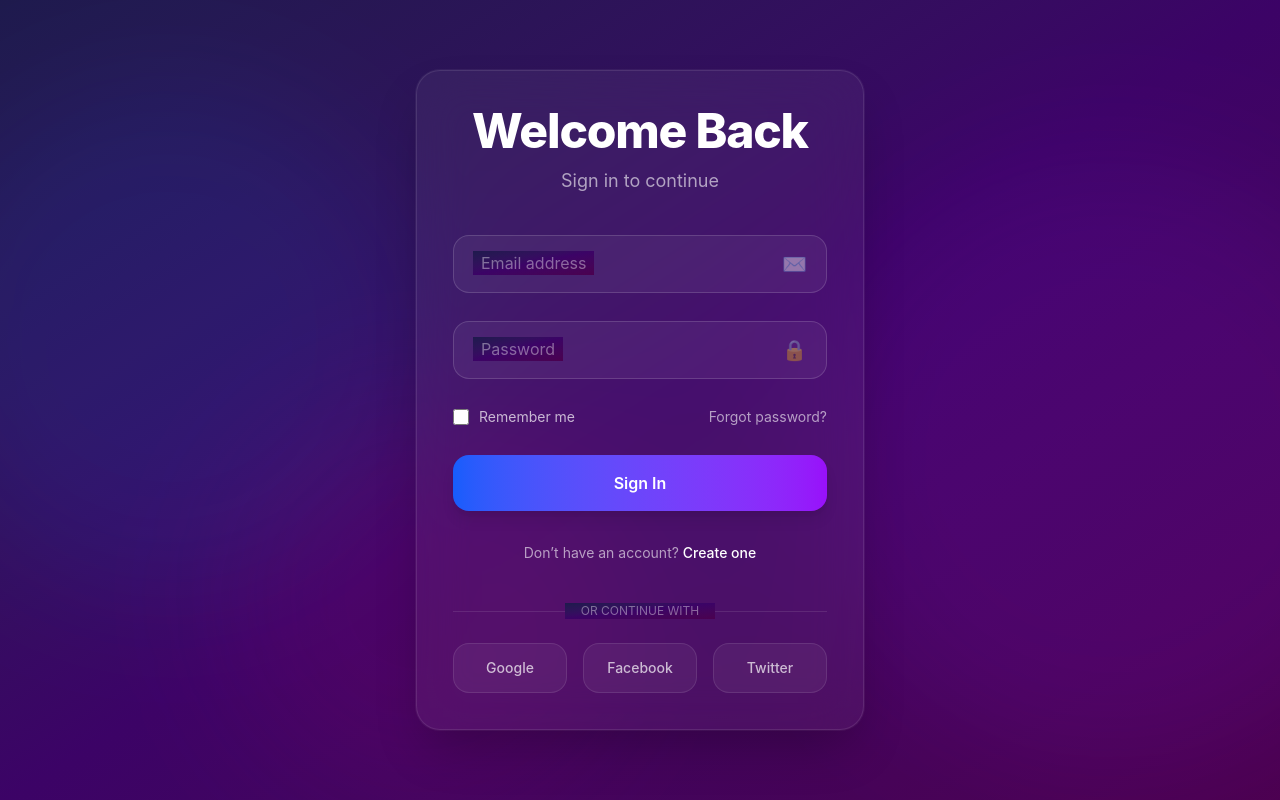
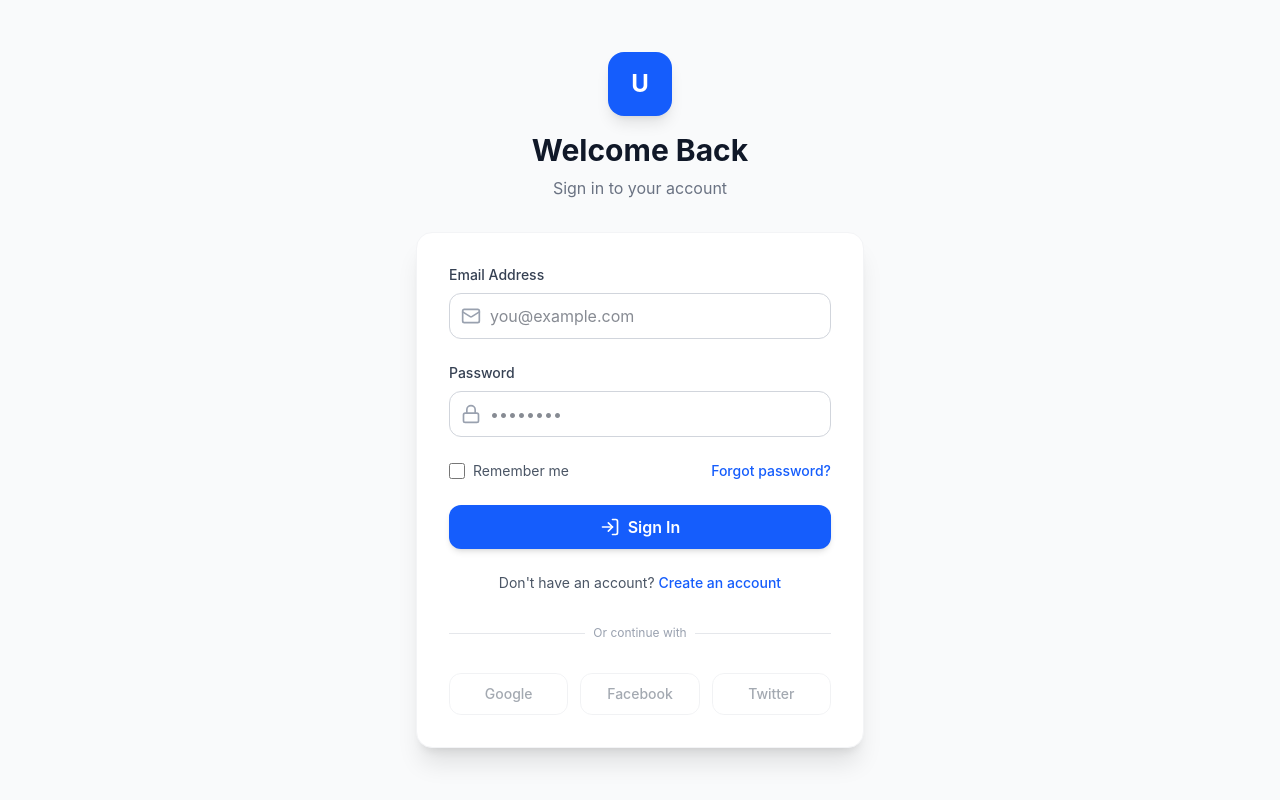
Before and after one commit to Sobanamjad/University-Management-System, a Next.js app: page /login in a window 1280 px wide. Built offline with nearby package versions, Linux system fonts and the light colour scheme.

Commit message:
feat: Fix the Login Page

```diff
--- a/src/app/(frontend)/login/page.tsx
+++ b/src/app/(frontend)/login/page.tsx
@@ -1,10 +1,10 @@
 // src/app/(frontend)/login/page.tsx
 'use client'
 
-import { useState, useRef, useEffect } from 'react'
+import { useState } from 'react'
 import { useRouter } from 'next/navigation'
 import Link from 'next/link'
-import gsap from 'gsap'
+import { LogIn, Mail, Lock } from 'lucide-react'
 
 export default function LoginPage() {
   const router = useRouter()
@@ -13,70 +13,11 @@ export default function LoginPage() {
   const [error, setError] = useState('')
   const [loading, setLoading] = useState(false)
 
-  const containerRef = useRef<HTMLDivElement>(null)
-  const formRef = useRef<HTMLDivElement>(null)
-  const titleRef = useRef<HTMLHeadingElement>(null)
-  const subtitleRef = useRef<HTMLParagraphElement>(null)
-  const fieldsRef = useRef<(HTMLDivElement | null)[]>([])
-  const buttonRef = useRef<HTMLButtonElement>(null)
-  const linkRef = useRef<HTMLDivElement>(null)
-
-  useEffect(() => {
-    const tl = gsap.timeline({ defaults: { ease: 'power3.out' } })
-
-    tl.fromTo(containerRef.current, { opacity: 0, y: 20 }, { opacity: 1, y: 0, duration: 1 })
-      .fromTo(
-        titleRef.current,
-        { y: -40, opacity: 0 },
-        { y: 0, opacity: 1, duration: 0.7 },
-        '-=0.6',
-      )
-      .fromTo(
-        subtitleRef.current,
-        { y: -30, opacity: 0 },
-        { y: 0, opacity: 1, duration: 0.6 },
-        '-=0.5',
-      )
-      .fromTo(
-        fieldsRef.current,
-        { y: 25, opacity: 0 },
-        { y: 0, opacity: 1, duration: 0.65, stagger: 0.12 },
-        '-=0.4',
-      )
-      .fromTo(
-        buttonRef.current,
-        { scale: 0.92, opacity: 0 },
-        { scale: 1, opacity: 1, duration: 0.6, ease: 'back.out(1.4)' },
-        '-=0.3',
-      )
-      .fromTo(linkRef.current, { y: 20, opacity: 0 }, { y: 0, opacity: 1, duration: 0.5 }, '-=0.3')
-
-    // Gentle floating background elements
-    gsap.to('.floating-shape', {
-      y: 'random(-15, 15)',
-      x: 'random(-15, 15)',
-      rotation: 'random(-5, 5)',
-      duration: 'random(8, 14)',
-      repeat: -1,
-      yoyo: true,
-      ease: 'sine.inOut',
-      stagger: { amount: 0.6 },
-    })
-  }, [])
-
   const handleSubmit = async (e: React.FormEvent) => {
     e.preventDefault()
     setLoading(true)
     setError('')
 
-    gsap.to(buttonRef.current, {
-      scale: 0.96,
-      duration: 0.12,
-      yoyo: true,
-      repeat: 1,
-    })
-
-    try {
     const res = await fetch('/api/users/login', {
       method: 'POST',
       headers: { 'Content-Type': 'application/json' },
@@ -86,156 +27,126 @@ export default function LoginPage() {
     const data = await res.json()
 
     if (res.ok) {
-        gsap.to(formRef.current, {
-          scale: 1.03,
-          duration: 0.3,
-          yoyo: true,
-          repeat: 1,
-          onComplete: () => router.push('/dashboard'),
-        })
+      router.push('/dashboard')
     } else {
       setError(data.errors?.[0]?.message || 'Invalid credentials')
-        gsap.to(formRef.current, {
-          x: [-8, 8, -8, 8, 0] as any,
-          duration: 0.35,
-          ease: 'power2.out',
-        })
     }
-    } catch {
-      setError('Network error — please try again')
-    } finally {
     setLoading(false)
-    }
   }
 
   return (
-    <div
-      ref={containerRef}
-      className="min-h-screen bg-gradient-to-br from-indigo-950 via-purple-950 to-fuchsia-950 flex items-center justify-center p-5 relative overflow-hidden"
-    >
-      <div className="absolute inset-0 pointer-events-none">
-        <div className="floating-shape absolute -left-20 top-20 w-[500px] h-[500px] bg-blue-600/10 rounded-full blur-3xl"></div>
-        <div className="floating-shape absolute -right-32 bottom-10 w-[600px] h-[600px] bg-purple-600/10 rounded-full blur-3xl"></div>
-        <div className="floating-shape absolute left-1/3 top-1/2 w-[400px] h-[400px] bg-pink-600/8 rounded-full blur-3xl -translate-x-1/2"></div>
+    <div className="min-h-screen bg-gray-50 flex items-center justify-center p-5">
+      <div className="w-full max-w-md">
+        {/* Logo/Brand */}
+        <div className="text-center mb-8">
+          <div className="w-16 h-16 bg-blue-600 rounded-2xl flex items-center justify-center mx-auto mb-4 shadow-lg">
+            <span className="text-white font-bold text-2xl">U</span>
+          </div>
+          <h1 className="text-3xl font-bold text-gray-900">Welcome Back</h1>
+          <p className="mt-2 text-gray-500">Sign in to your account</p>
         </div>
 
-      <div ref={formRef} className="relative w-full max-w-md z-10">
-        <div className="backdrop-blur-2xl bg-white/5 rounded-3xl shadow-2xl p-9 border border-white/10 ring-1 ring-white/5">
-          <div className="text-center mb-10">
-            <h1
-              ref={titleRef}
-              className="text-4xl md:text-5xl font-extrabold text-white tracking-tight"
-            >
-              Welcome Back
-            </h1>
-            <p ref={subtitleRef} className="mt-3 text-lg text-white/60">
-              Sign in to continue
-            </p>
-          </div>
-
+        {/* Form Card */}
+        <div className="bg-white rounded-2xl shadow-xl border border-gray-100 p-8">
           {error && (
-            <div className="mb-7 p-4 bg-red-900/30 border border-red-500/40 rounded-2xl text-center text-red-200 text-sm backdrop-blur-sm">
+            <div className="mb-6 p-3 bg-red-50 border border-red-200 rounded-xl text-center text-red-600 text-sm">
               {error}
             </div>
           )}
 
-          <form onSubmit={handleSubmit} className="space-y-7">
-            <div
-              ref={(el) => {
-                fieldsRef.current[0] = el
-              }}
-              className="group relative"
-            >
+          <form onSubmit={handleSubmit} className="space-y-6">
+            {/* Email Field */}
+            <div>
+              <label className="block text-sm font-medium text-gray-700 mb-2">Email Address</label>
+              <div className="relative">
+                <div className="absolute inset-y-0 left-0 pl-3 flex items-center pointer-events-none">
+                  <Mail className="h-5 w-5 text-gray-400" />
+                </div>
                 <input
                   type="email"
                   required
                   value={email}
                   onChange={(e) => setEmail(e.target.value)}
-                className="peer w-full px-5 py-4 bg-white/5 border border-white/15 rounded-2xl text-white placeholder-transparent focus:outline-none focus:border-blue-400/60 transition-all duration-300"
-                placeholder="Email address"
+                  className="block w-full pl-10 pr-3 py-2.5 border border-gray-300 rounded-xl focus:outline-none focus:ring-2 focus:ring-blue-500 focus:border-blue-500 text-gray-900"
+                  placeholder="you@example.com"
                 />
-              <label className="absolute left-5 -top-2.5 px-2 bg-gradient-to-br from-indigo-950 via-purple-950 to-fuchsia-950 text-white/70 text-sm transition-all duration-300 peer-placeholder-shown:top-4 peer-placeholder-shown:text-base peer-placeholder-shown:text-white/40 peer-focus:-top-2.5 peer-focus:text-sm peer-focus:text-blue-300">
-                Email address
-              </label>
-              <span className="absolute right-5 top-1/2 -translate-y-1/2 text-white/40 text-xl">
-                ✉️
-              </span>
+              </div>
             </div>
 
-            <div
-              ref={(el) => {
-                fieldsRef.current[1] = el
-              }}
-              className="group relative"
-            >
+            {/* Password Field */}
+            <div>
+              <label className="block text-sm font-medium text-gray-700 mb-2">Password</label>
+              <div className="relative">
+                <div className="absolute inset-y-0 left-0 pl-3 flex items-center pointer-events-none">
+                  <Lock className="h-5 w-5 text-gray-400" />
+                </div>
                 <input
                   type="password"
                   required
                   value={password}
                   onChange={(e) => setPassword(e.target.value)}
-                className="peer w-full px-5 py-4 bg-white/5 border border-white/15 rounded-2xl text-white placeholder-transparent focus:outline-none focus:border-purple-400/60 transition-all duration-300"
-                placeholder="Password"
+                  className="block w-full pl-10 pr-3 py-2.5 border border-gray-300 rounded-xl focus:outline-none focus:ring-2 focus:ring-blue-500 focus:border-blue-500 text-gray-900"
+                  placeholder="••••••••"
                 />
-              <label className="absolute left-5 -top-2.5 px-2 bg-gradient-to-br from-indigo-950 via-purple-950 to-fuchsia-950 text-white/70 text-sm transition-all duration-300 peer-placeholder-shown:top-4 peer-placeholder-shown:text-base peer-placeholder-shown:text-white/40 peer-focus:-top-2.5 peer-focus:text-sm peer-focus:text-purple-300">
-                Password
-              </label>
-              <span className="absolute right-5 top-1/2 -translate-y-1/2 text-white/40 text-xl">
-                🔒
-              </span>
+              </div>
             </div>
 
+            {/* Remember Me & Forgot Password */}
             <div className="flex items-center justify-between text-sm">
-              <label className="flex items-center gap-2.5 text-white/70">
+              <label className="flex items-center gap-2 text-gray-600">
                 <input
                   type="checkbox"
-                  className="w-4 h-4 rounded border-white/30 bg-white/5 text-purple-500 focus:ring-purple-500/40"
+                  className="w-4 h-4 rounded border-gray-300 text-blue-600 focus:ring-blue-500"
                 />
                 Remember me
               </label>
-              <a href="#" className="text-white/60 hover:text-white transition-colors">
+              <a href="#" className="text-blue-600 hover:text-blue-700 font-medium">
                 Forgot password?
               </a>
             </div>
 
-            {/* Submit */}
+            {/* Submit Button */}
             <button
-              ref={buttonRef}
               type="submit"
               disabled={loading}
-              className="relative w-full py-4 bg-gradient-to-r from-blue-600 to-purple-600 text-white font-semibold rounded-2xl shadow-lg hover:shadow-xl hover:brightness-110 transition-all duration-300 disabled:opacity-60 disabled:cursor-not-allowed overflow-hidden group"
+              className="w-full flex items-center justify-center gap-2 py-2.5 bg-blue-600 text-white font-semibold rounded-xl hover:bg-blue-700 transition-all duration-200 disabled:opacity-60 disabled:cursor-not-allowed shadow-md hover:shadow-lg"
             >
-              <span className="relative z-10">{loading ? 'Signing in...' : 'Sign In'}</span>
-              <div className="absolute inset-0 bg-gradient-to-r from-blue-700 to-purple-700 opacity-0 group-hover:opacity-100 transition-opacity duration-300"></div>
+              {loading ? (
+                'Signing in...'
+              ) : (
+                <>
+                  <LogIn className="h-5 w-5" />
+                  Sign In
+                </>
+              )}
             </button>
           </form>
-          <div ref={linkRef} className="mt-8 text-center text-white/60 text-sm">
-            Don’t have an account?{' '}
-            <Link
-              href="/register"
-              className="text-white font-medium hover:text-purple-300 transition-colors"
-            >
-              Create one
+
+          {/* Sign Up Link */}
+          <div className="mt-6 text-center text-sm text-gray-600">
+            Don't have an account?{' '}
+            <Link href="/register" className="text-blue-600 font-medium hover:text-blue-700">
+              Create an account
             </Link>
           </div>
 
-          <div className="mt-10">
-            <div className="relative">
+          {/* Divider */}
+          <div className="relative my-8">
             <div className="absolute inset-0 flex items-center">
-                <div className="w-full border-t border-white/10"></div>
+              <div className="w-full border-t border-gray-200"></div>
             </div>
-              <div className="relative flex justify-center text-xs uppercase">
-                <span className="px-4 bg-gradient-to-br from-indigo-950 via-purple-950 to-fuchsia-950 text-white/40">
-                  Or continue with
-                </span>
+            <div className="relative flex justify-center text-xs">
+              <span className="px-2 bg-white text-gray-400">Or continue with</span>
             </div>
           </div>
 
-            <div className="mt-6 grid grid-cols-3 gap-4">
-              {['Google', 'Facebook', 'Twitter'].map((name, i) => (
+          {/* Social Buttons */}
+          <div className="grid grid-cols-3 gap-3">
+            {['Google', 'Facebook', 'Twitter'].map((name) => (
               <button
-                  key={i}
+                key={name}
                 disabled
-                  className="py-3.5 px-4 bg-white/5 border border-white/10 rounded-2xl text-white/70 hover:bg-white/10 hover:border-white/20 transition-all duration-200 text-sm font-medium"
+                className="py-2.5 px-3 border border-gray-200 rounded-xl text-gray-600 hover:bg-gray-50 transition-colors text-sm font-medium disabled:opacity-50 disabled:cursor-not-allowed"
               >
                 {name}
               </button>
@@ -244,6 +155,5 @@ export default function LoginPage() {
         </div>
       </div>
     </div>
-    </div>
   )
 }
```
Lines whose indentation alone changed are shown as unchanged.
